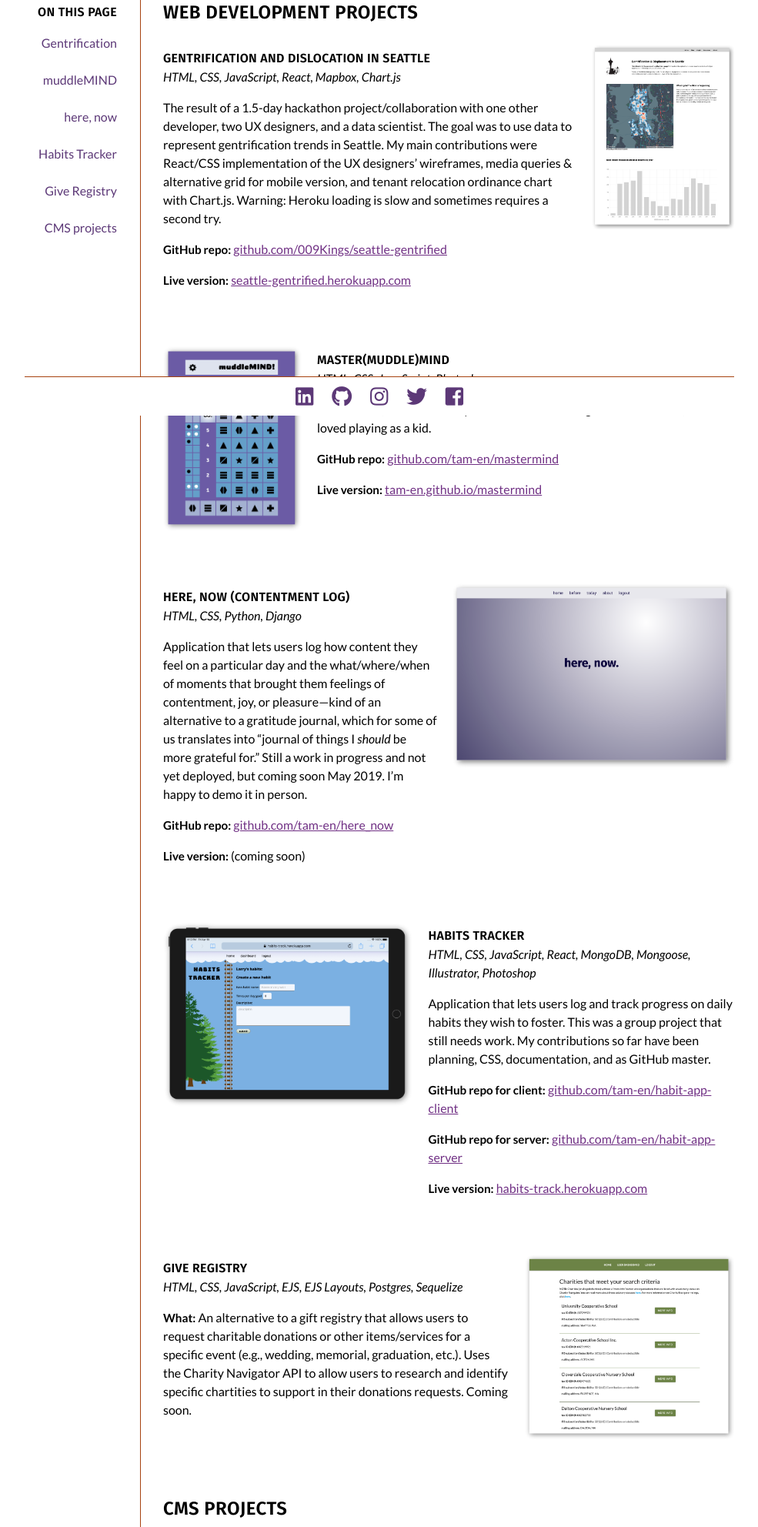
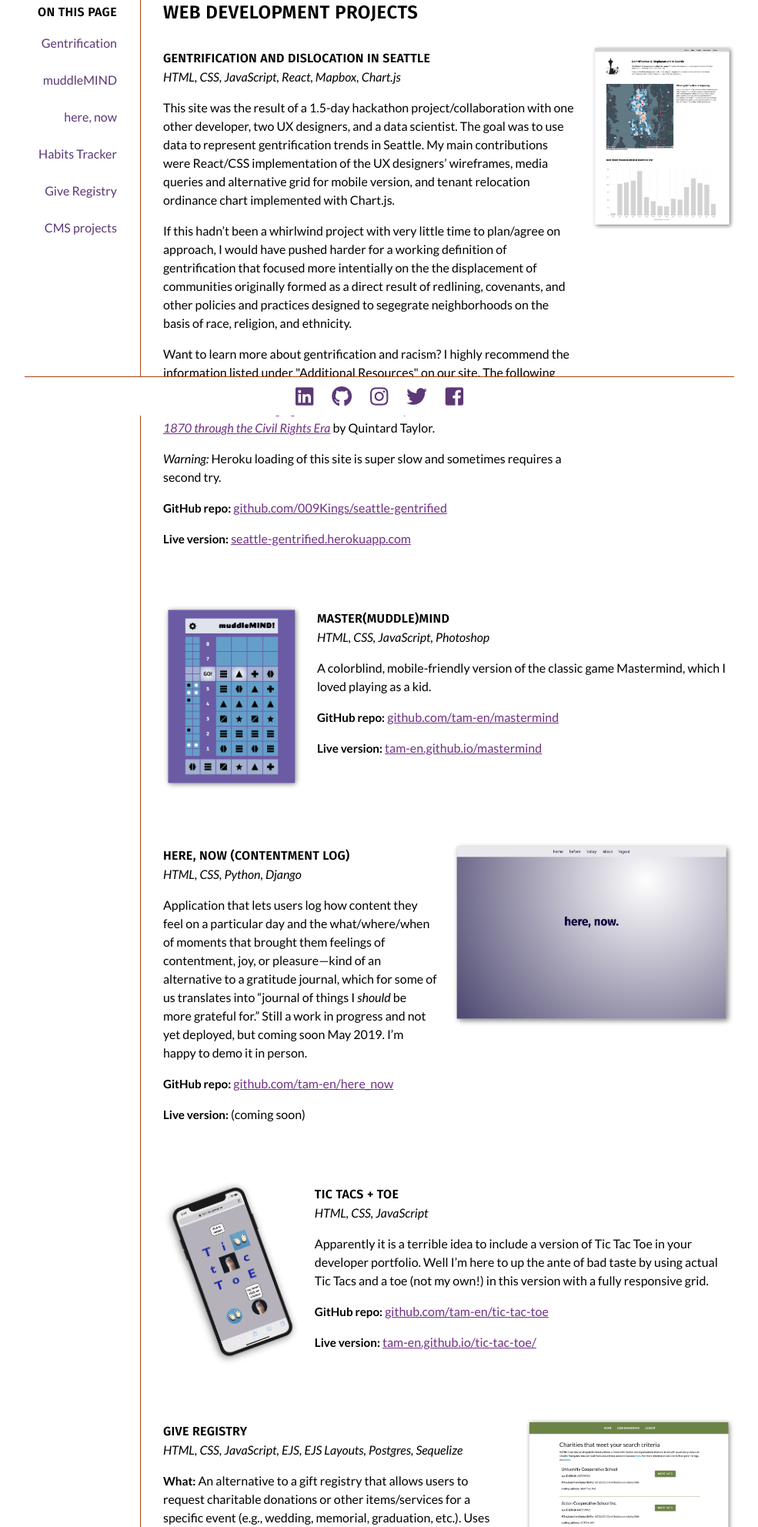
Before and after one commit to tam-en/tam-en, a plain HTML site: page web_dev.html in a window 1280 px wide. Shown: the part 260-2244 px from the top of the page at 77% size, without its empty margins (147-1132 px from the left). Drawn offline with Linux system fonts and the light colour scheme.

Commit message:
various updates to index, editorial, and web dev pages

```diff
--- a/web_dev.html
+++ b/web_dev.html
@@ -68,7 +68,10 @@
 					<div>
 						<h3 class="no-space-after" id="gent">Gentrification and Dislocation in Seattle</h3>
 						<p class="no-space-before"><em>HTML, CSS, JavaScript, React, Mapbox, Chart.js</em></p>
-						<p>The result of a 1.5-day hackathon project/collaboration with one other developer, two UX designers, and a data scientist. The goal was to use data to represent gentrification trends in Seattle. My main contributions were React/CSS implementation of the UX designers&rsquo; wireframes, media queries & alternative grid for mobile version, and tenant relocation ordinance chart with Chart.js. Warning: Heroku loading is slow and sometimes requires a second try.</p>
+						<p>This site was the result of a 1.5-day hackathon project/collaboration with one other developer, two UX designers, and a data scientist. The goal was to use data to represent gentrification trends in Seattle. My main contributions were React/CSS implementation of the UX designers&rsquo; wireframes, media queries and alternative grid for mobile version, and tenant relocation ordinance chart implemented with Chart.js. </p>
+						<p>If this hadn&rsquo;t been a whirlwind project with very little time to plan/agree on approach, I would have pushed harder for a working definition of gentrification that focused more intentially on the the displacement of communities originally formed as a direct result of redlining, covenants, and other policies and practices designed to segegrate neighborhoods on the basis of race, religion, and ethnicity.</p>
+						<p>Want to learn more about gentrification and racism? I highly recommend the information listed under "Additional Resources" on our site. The following book provides historical perspective on one of Seattle&rsquo;s most important racial communities: <a href="https://www.powells.com/book/-9780295973456" target="_blank"><em>The Forging of a Black Community: Seattle&rsquo;s Central District from 1870 through the Civil Rights Era</em></a> by Quintard Taylor.</p>
+						<p><em> Warning:</em> Heroku loading of this site is super slow and sometimes requires a second try.</p>
 						<p><strong>GitHub repo:</strong> <a href="https://github.com/009Kings/seattle-gentrified" target="_blank">github.com/009Kings/seattle-gentrified</a></p>
 						<p><strong>Live version:</strong> <a href="https://seattle-gentrified.herokuapp.com" target="_blank">seattle-gentrified.herokuapp.com</a></p>
 					</div>
@@ -109,23 +112,25 @@
 					</div>
 				</div>
 				<br><br>
-<!-- 				<div class="text-wrap-gallery">
-					<div>
-						<h3 class="no-space-after" id="gent">Gentrification and Dislocation in Seattle</h3>
-						<p class="no-space-before"><em>HTML, CSS, Javascript, React, Mapbox, Chart.js</em></p>
-						<p>The result of a 1.5-day hackathon project/collaboration with one other developer, two UX designers, and a data scientist. The goal was to use data to represent gentrification trends in Seattle. My main contributions were React/CSS implementation of the UX designers&rsquo; wireframes, media queries & alternative grid for mobile version, and tenant relocation ordinance chart with Chart.js.</p>
-						<p><strong>GitHub repo:</strong> <a href="https://github.com/009Kings/seattle-gentrified" target="_blank">github.com/009Kings/seattle-gentrified</a></p>
-						<p><strong>Live version:</strong> <a href="https://seattle-gentrified.herokuapp.com" target="_blank">seattle-gentrified.herokuapp.com</a></p>
-					</div>
-					<a href="https://seattle-gentrified.herokuapp.com" target="_blank">
-						<div class="text-wrap-gallery">
-							<img src="images/seattle_gent.png" alt="screenshot of Seattle gentrification site">
-						</div>
-					</a>
-				</div>
-				<br><br> -->
 
 				<div class="text-wrap-gallery-reverse">
+						<div>
+							<h3 class="no-space-after" id="tictac">Tic Tacs + Toe</h3>
+							<p class="no-space-before"><em>HTML, CSS, JavaScript</em></p>
+							<p>Apparently it is a terrible idea to include a version of Tic Tac Toe in your developer portfolio. Well I&rsquo;m here to up the ante of bad taste by using actual Tic Tacs and a toe (not my own!) in this version with a fully responsive grid.</p>
+							<p><strong>GitHub repo:</strong> <a href="https://github.com/tam-en/tic-tac-toe" target="_blank">github.com/tam-en/tic-tac-toe</a></p>
+							<p><strong>Live version:</strong> <a href="https://tam-en.github.io/tic-tac-toe/" target="_blank">tam-en.github.io/tic-tac-toe/</a></p>
+						</div>
+						<a href="https://tam-en.github.io/tic-tac-toe/" target="_blank">
+							<div class="text-wrap-gallery-reverse">
+								<img src="images/TTT_iphone.png" alt="screenshot of tic tac toe app">
+							</div>
+						</a>
+					</div>
+					<br><br>
+
+
+<!-- 				<div class="text-wrap-gallery-reverse">
 						<div>
 							<h3 class="no-space-after" id="habit">Habits Tracker</h3>
 							<p class="no-space-before"><em>HTML, CSS, JavaScript, React, MongoDB, Mongoose, Illustrator, Photoshop</em></p>
@@ -141,7 +146,7 @@
 							</div>
 						</a>
 					</div>
-					<br><br>
+					<br><br> -->
 
 				<div class="text-wrap-gallery">
 					<div>
@@ -155,6 +160,21 @@
 					</div>
 				</div>
 				<br><br>
+<!-- 				<div class="text-wrap-gallery">
+					<div>
+						<h3 class="no-space-after" id="gent">Gentrification and Dislocation in Seattle</h3>
+						<p class="no-space-before"><em>HTML, CSS, Javascript, React, Mapbox, Chart.js</em></p>
+						<p>The result of a 1.5-day hackathon project/collaboration with one other developer, two UX designers, and a data scientist. The goal was to use data to represent gentrification trends in Seattle. My main contributions were React/CSS implementation of the UX designers&rsquo; wireframes, media queries & alternative grid for mobile version, and tenant relocation ordinance chart with Chart.js. If this hadn't been a whirlwind project and I&rsquo;d had more editorial control, I would have advocated for a working definition of gentrification that focused much more explicitly on the the displacement of racial/ethnic communities that formed in certain areas as a direct result of redlining, covenants, and other systemic forms of racism and other bias.</p>
+						<p><strong>GitHub repo:</strong> <a href="https://github.com/009Kings/seattle-gentrified" target="_blank">github.com/009Kings/seattle-gentrified</a></p>
+						<p><strong>Live version:</strong> <a href="https://seattle-gentrified.herokuapp.com" target="_blank">seattle-gentrified.herokuapp.com</a></p>
+					</div>
+					<a href="https://seattle-gentrified.herokuapp.com" target="_blank">
+						<div class="text-wrap-gallery">
+							<img src="images/seattle_gent.png" alt="screenshot of Seattle gentrification site">
+						</div>
+					</a>
+				</div>
+				<br><br>	 -->
 
 
 				<h2 class="no-space-after" id="cms">CMS projects</h2><br>
```
Also changed, not shown: editorial.html (+3 -2 lines), index.html (+1 -1 lines), images/TTT_iphone.png (added).
